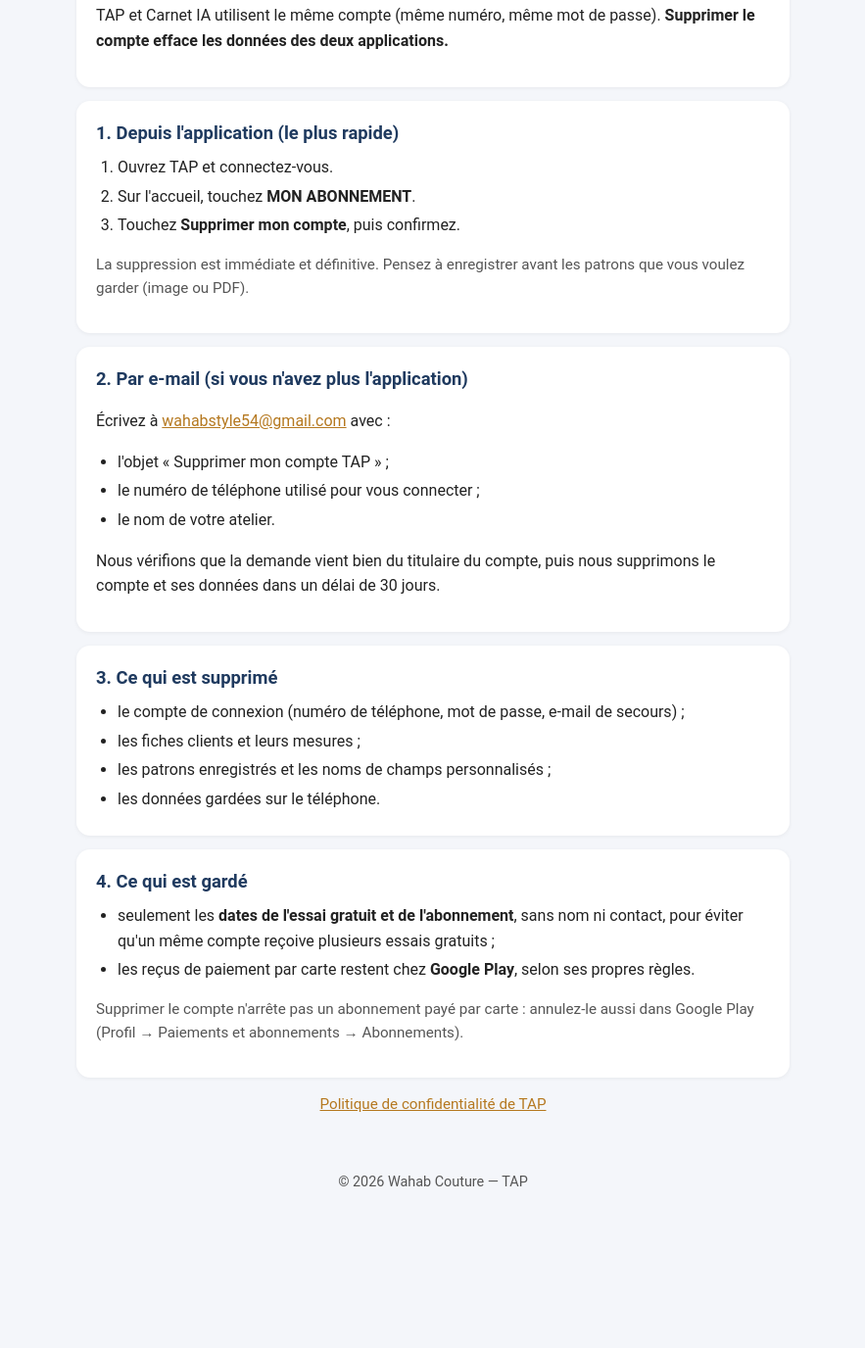
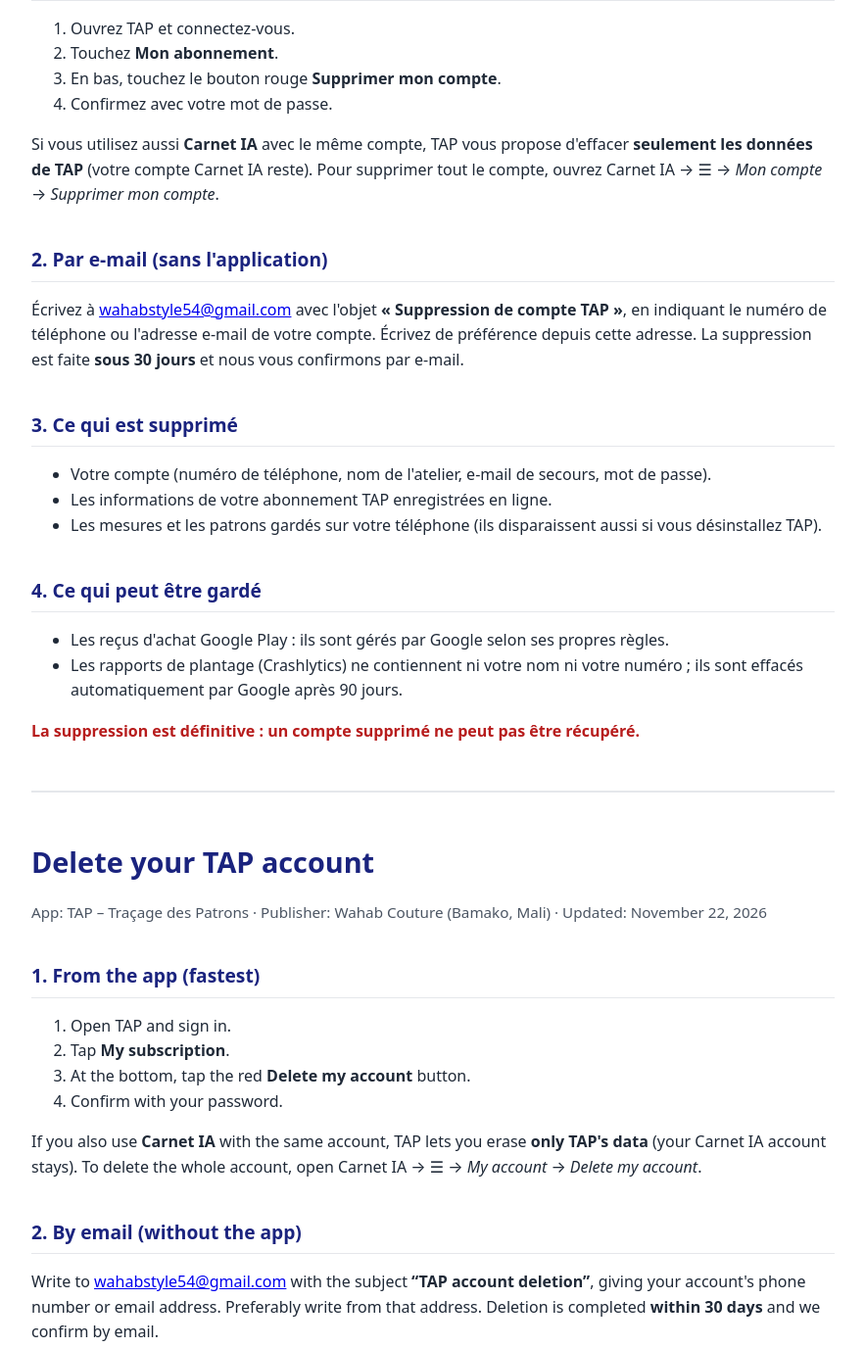
Before and after one commit to wahabstyle54-stack/tap-site, a plain HTML site: page tap/suppression.html in a window 1280 px wide. Shown: the part 216-1592 px from the top of the page at 98% size, without its empty margins (198-1081 px from the left). Before the commit the page ends 1474 px from the top, so only its background shows below. Drawn offline with Linux system fonts and the light colour scheme.

Commit message:
Add files via upload

```diff
--- a/tap/suppression.html
+++ b/tap/suppression.html
@@ -5,77 +5,84 @@
 <meta name="viewport" content="width=device-width, initial-scale=1">
 <title>TAP — Supprimer mon compte</title>
 <style>
-  :root { --bleu: #1F3A5F; --or: #B5781F; --fond: #F4F6FA; --texte: #222; --doux: #555; }
-  * { box-sizing: border-box; }
-  body { margin: 0; background: var(--fond); color: var(--texte); font-family: Roboto, Arial, sans-serif; line-height: 1.6; }
-  header { background: var(--bleu); color: #fff; padding: 28px 16px; }
-  header h1 { margin: 0; font-size: 1.5rem; }
-  header p { margin: 6px 0 0; opacity: .85; }
-  main { max-width: 760px; margin: 0 auto; padding: 16px; }
-  section { background: #fff; border-radius: 14px; padding: 18px 20px; margin: 14px 0; box-shadow: 0 1px 4px rgba(0,0,0,.06); }
-  h2 { color: var(--bleu); font-size: 1.15rem; margin: 0 0 8px; }
-  ol, ul { padding-left: 22px; margin: 6px 0; }
-  li { margin: 4px 0; }
-  a { color: var(--or); }
-  .note { color: var(--doux); font-size: .95rem; }
-  footer { text-align: center; color: var(--doux); font-size: .9rem; padding: 24px 16px 40px; }
+  :root { --texte:#1f2937; --doux:#4b5563; --bleu:#1a237e; --rouge:#b71c1c; --fond:#ffffff; --ligne:#e5e7eb; }
+  body { margin:0; background:var(--fond); color:var(--texte); font-family: system-ui, -apple-system, "Segoe UI", Roboto, Arial, sans-serif; line-height:1.6; }
+  main { max-width:820px; margin:0 auto; padding:24px 16px 64px; }
+  h1 { color:var(--bleu); font-size:1.8rem; margin:.2em 0; }
+  h2 { color:var(--bleu); font-size:1.2rem; margin-top:2em; border-bottom:1px solid var(--ligne); padding-bottom:.3em; }
+  .doux { color:var(--doux); font-size:.95rem; }
+  .rouge { color:var(--rouge); font-weight:600; }
+  nav a { color:var(--bleu); margin-right:16px; }
+  hr { border:none; border-top:2px solid var(--ligne); margin:48px 0; }
 </style>
 </head>
 <body>
-<header>
-  <h1>Supprimer mon compte TAP</h1>
-  <p>Application TAP (Traçage Automatique des Patrons) — Wahab Couture</p>
-</header>
 <main>
+<nav><a href="#fr">Français</a><a href="#en">English</a></nav>
 
-<section>
-  <h2>Important : un seul compte pour TAP et Carnet IA</h2>
-  <p>TAP et Carnet IA utilisent le même compte (même numéro, même mot de passe). <strong>Supprimer le compte efface les données des deux applications.</strong></p>
-</section>
+<section id="fr">
+<h1>Supprimer votre compte TAP</h1>
+<p class="doux">Application : TAP – Traçage des Patrons · Éditeur : Wahab Couture (Bamako, Mali) · Mise à jour : 22 novembre 2026</p>
 
-<section>
 <h2>1. Depuis l'application (le plus rapide)</h2>
 <ol>
   <li>Ouvrez TAP et connectez-vous.</li>
-    <li>Sur l'accueil, touchez <strong>MON ABONNEMENT</strong>.</li>
-    <li>Touchez <strong>Supprimer mon compte</strong>, puis confirmez.</li>
+  <li>Touchez <strong>Mon abonnement</strong>.</li>
+  <li>En bas, touchez le bouton rouge <strong>Supprimer mon compte</strong>.</li>
+  <li>Confirmez avec votre mot de passe.</li>
 </ol>
-  <p class="note">La suppression est immédiate et définitive. Pensez à enregistrer avant les patrons que vous voulez garder (image ou PDF).</p>
+<p>Si vous utilisez aussi <strong>Carnet IA</strong> avec le même compte, TAP vous propose d'effacer <strong>seulement les données de TAP</strong> (votre compte Carnet IA reste). Pour supprimer tout le compte, ouvrez Carnet IA → ☰ → <em>Mon compte</em> → <em>Supprimer mon compte</em>.</p>
+
+<h2>2. Par e-mail (sans l'application)</h2>
+<p>Écrivez à <a href="mailto:wahabstyle54@gmail.com">wahabstyle54@gmail.com</a> avec l'objet <strong>« Suppression de compte TAP »</strong>, en indiquant le numéro de téléphone ou l'adresse e-mail de votre compte. Écrivez de préférence depuis cette adresse. La suppression est faite <strong>sous 30 jours</strong> et nous vous confirmons par e-mail.</p>
+
+<h2>3. Ce qui est supprimé</h2>
+<ul>
+  <li>Votre compte (numéro de téléphone, nom de l'atelier, e-mail de secours, mot de passe).</li>
+  <li>Les informations de votre abonnement TAP enregistrées en ligne.</li>
+  <li>Les mesures et les patrons gardés sur votre téléphone (ils disparaissent aussi si vous désinstallez TAP).</li>
+</ul>
+
+<h2>4. Ce qui peut être gardé</h2>
+<ul>
+  <li>Les reçus d'achat Google Play : ils sont gérés par Google selon ses propres règles.</li>
+  <li>Les rapports de plantage (Crashlytics) ne contiennent ni votre nom ni votre numéro ; ils sont effacés automatiquement par Google après 90 jours.</li>
+</ul>
+<p class="rouge">La suppression est définitive : un compte supprimé ne peut pas être récupéré.</p>
 </section>
 
-<section>
-  <h2>2. Par e-mail (si vous n'avez plus l'application)</h2>
-  <p>Écrivez à <a href="mailto:wahabstyle54@gmail.com?subject=Supprimer%20mon%20compte%20TAP">wahabstyle54@gmail.com</a> avec :</p>
+<hr>
+
+<section id="en" lang="en">
+<h1>Delete your TAP account</h1>
+<p class="doux">App: TAP – Traçage des Patrons · Publisher: Wahab Couture (Bamako, Mali) · Updated: November 22, 2026</p>
+
+<h2>1. From the app (fastest)</h2>
+<ol>
+  <li>Open TAP and sign in.</li>
+  <li>Tap <strong>My subscription</strong>.</li>
+  <li>At the bottom, tap the red <strong>Delete my account</strong> button.</li>
+  <li>Confirm with your password.</li>
+</ol>
+<p>If you also use <strong>Carnet IA</strong> with the same account, TAP lets you erase <strong>only TAP's data</strong> (your Carnet IA account stays). To delete the whole account, open Carnet IA → ☰ → <em>My account</em> → <em>Delete my account</em>.</p>
+
+<h2>2. By email (without the app)</h2>
+<p>Write to <a href="mailto:wahabstyle54@gmail.com">wahabstyle54@gmail.com</a> with the subject <strong>“TAP account deletion”</strong>, giving your account's phone number or email address. Preferably write from that address. Deletion is completed <strong>within 30 days</strong> and we confirm by email.</p>
+
+<h2>3. What is deleted</h2>
 <ul>
-    <li>l'objet « Supprimer mon compte TAP » ;</li>
-    <li>le numéro de téléphone utilisé pour vous connecter ;</li>
-    <li>le nom de votre atelier.</li>
+  <li>Your account (phone number, workshop name, backup email, password).</li>
+  <li>Your TAP subscription information stored online.</li>
+  <li>Measurements and patterns kept on your phone (they are also removed if you uninstall TAP).</li>
 </ul>
-  <p>Nous vérifions que la demande vient bien du titulaire du compte, puis nous supprimons le compte et ses données dans un délai de 30 jours.</p>
+
+<h2>4. What may be kept</h2>
+<ul>
+  <li>Google Play purchase receipts: managed by Google under its own rules.</li>
+  <li>Crash reports (Crashlytics) contain neither your name nor your number; Google deletes them automatically after 90 days.</li>
+</ul>
+<p class="rouge">Deletion is permanent: a deleted account cannot be recovered.</p>
 </section>
-
-<section>
-  <h2>3. Ce qui est supprimé</h2>
-  <ul>
-    <li>le compte de connexion (numéro de téléphone, mot de passe, e-mail de secours) ;</li>
-    <li>les fiches clients et leurs mesures ;</li>
-    <li>les patrons enregistrés et les noms de champs personnalisés ;</li>
-    <li>les données gardées sur le téléphone.</li>
-  </ul>
-</section>
-
-<section>
-  <h2>4. Ce qui est gardé</h2>
-  <ul>
-    <li>seulement les <strong>dates de l'essai gratuit et de l'abonnement</strong>, sans nom ni contact, pour éviter qu'un même compte reçoive plusieurs essais gratuits ;</li>
-    <li>les reçus de paiement par carte restent chez <strong>Google Play</strong>, selon ses propres règles.</li>
-  </ul>
-  <p class="note">Supprimer le compte n'arrête pas un abonnement payé par carte : annulez-le aussi dans Google Play (Profil → Paiements et abonnements → Abonnements).</p>
-</section>
-
-<p class="note" style="text-align:center"><a href="confidentialite.html">Politique de confidentialité de TAP</a></p>
-
 </main>
-<footer>© 2026 Wahab Couture — TAP</footer>
 </body>
 </html>
```
Lines whose indentation alone changed are shown as unchanged.
